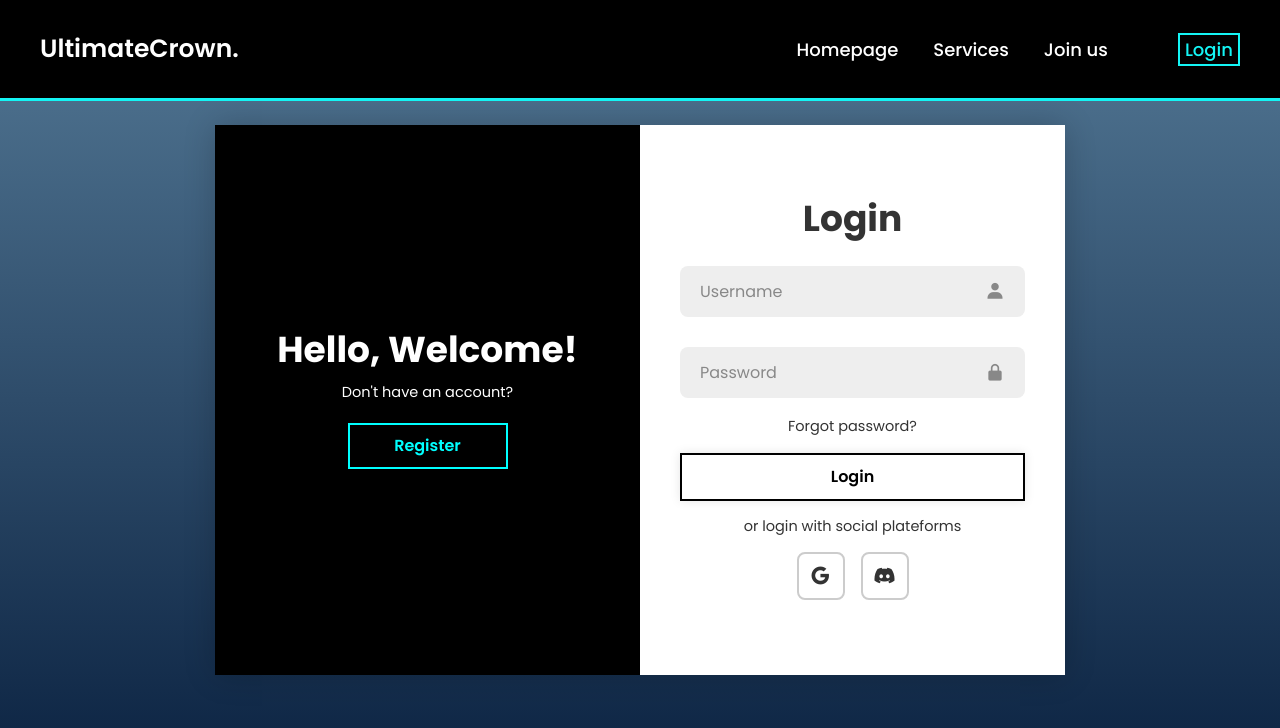
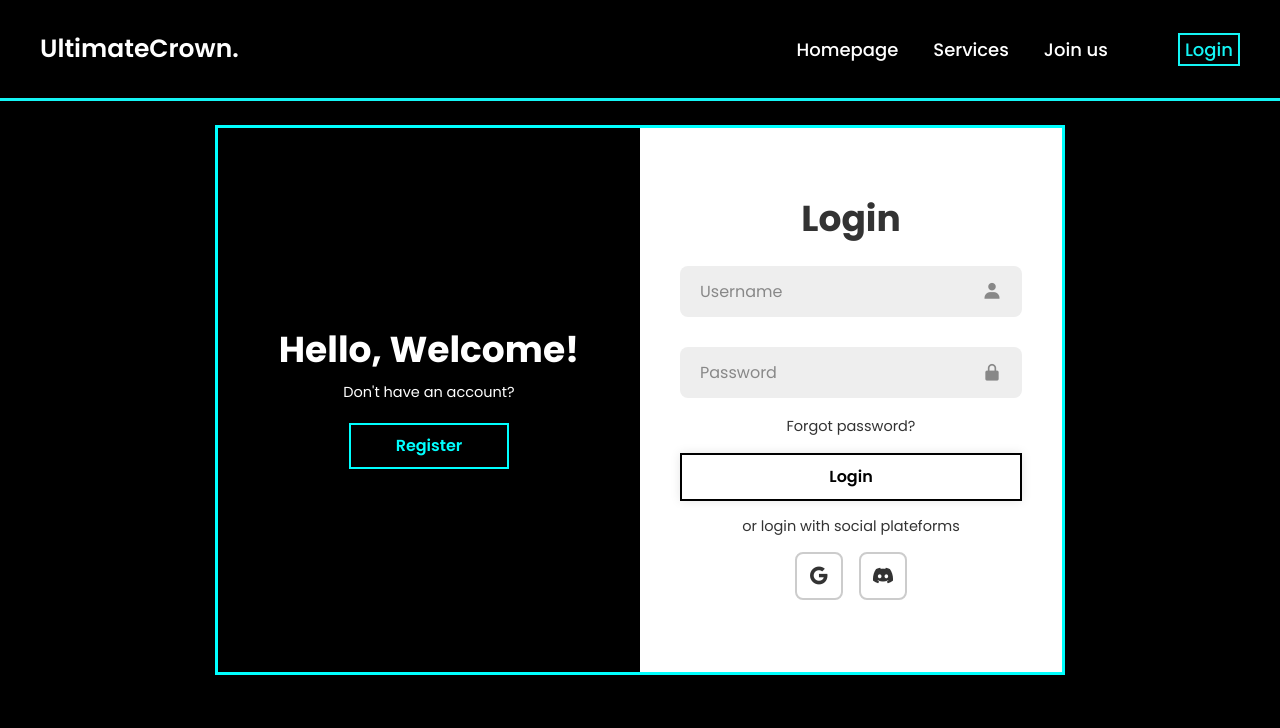
Before and after one commit to hynatea/project-wow1, a website: page html/loginpage.html in a window 1280 px wide. Drawn offline with nearby package versions, Linux system fonts and the light colour scheme.

Commit message:
update loginpage
Changement couleur background + border container

```diff
--- a/css/loginpage.css
+++ b/css/loginpage.css
@@ -10,7 +10,7 @@ body {
     justify-content: center;
     align-items: center;
     min-height: 100vh;
-    background-image: linear-gradient(to top, #09203f 0%, #537895 100%);
+    background: #000;
 }
 
 @media screen and (max-width: 780px) {
@@ -93,6 +93,7 @@ body {
     box-shadow: 0 0 30px rgba(0, 0, 0, .2);
     margin: 20px;
     overflow: hidden;
+    border: solid aqua
 }
 
 .form-box {
```
